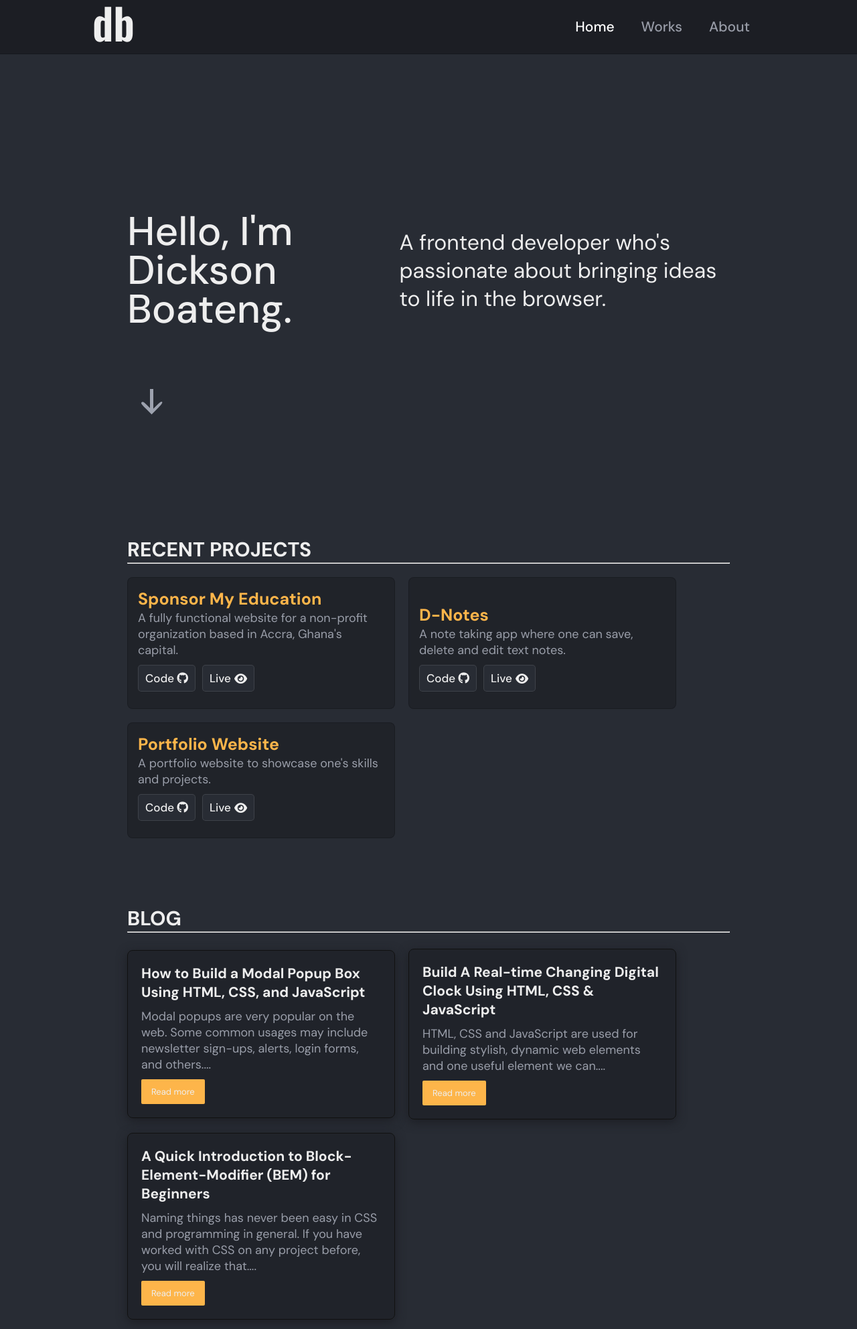
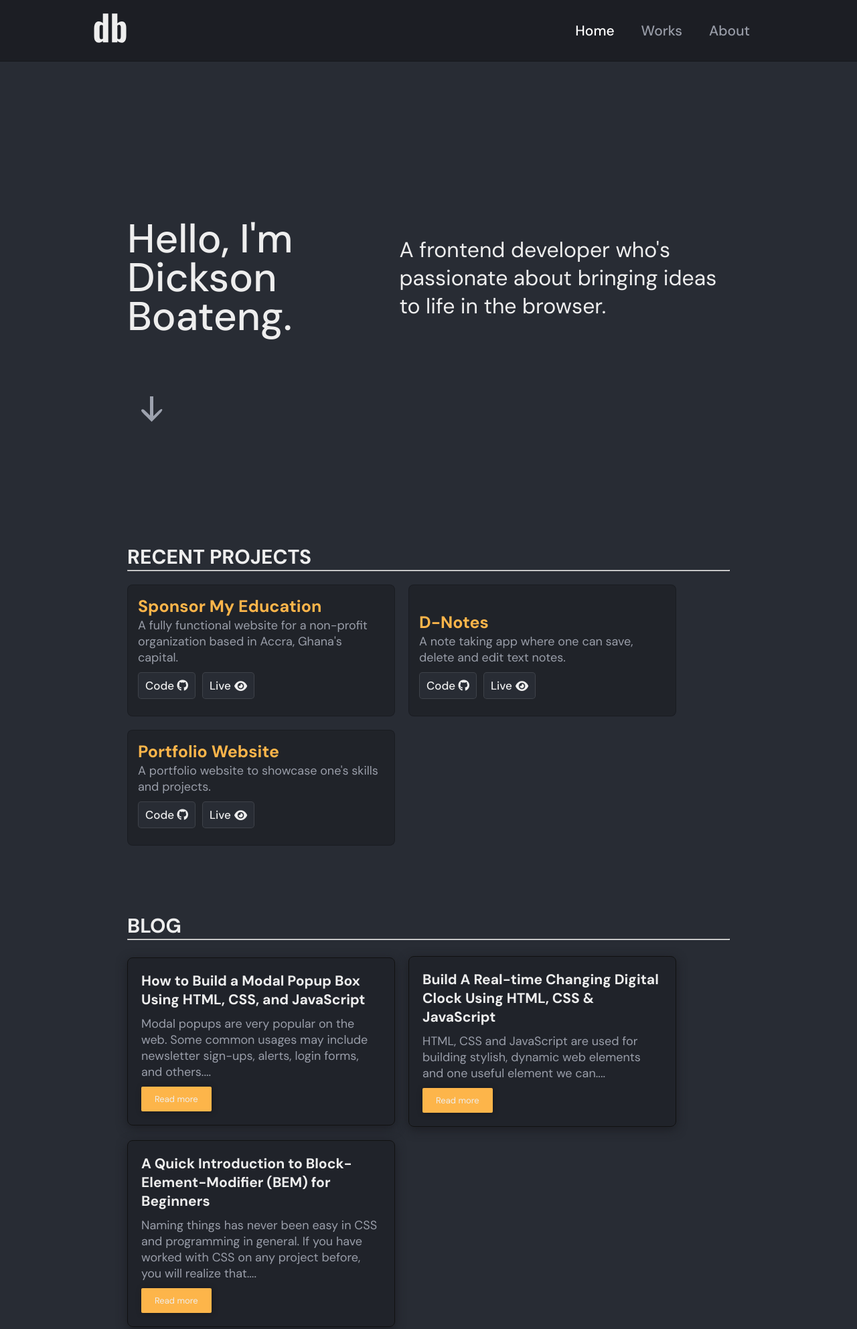
Before and after one commit to dboatengg/portfolio--two, a plain HTML site: page index.html in a window 1280 px wide. Shown: the top 1985 px of the page at 67% size. Drawn offline with Linux system fonts and the light colour scheme.

Commit message:
change size of blog buttons

```diff
--- a/sass/components/_blog.scss
+++ b/sass/components/_blog.scss
@@ -26,10 +26,11 @@
   display: block;
   background-color: $heading;
   color: $title;
-  padding: 1rem 1.5rem;
+  padding: 1rem 2rem;
   width: auto;
   border-radius: 2px;
   font-size: 1.3rem;
+  box-shadow: 1px 1px 10px rgba(0, 0, 0, 0.3);
 }
 
 @media only screen and (max-width: 911px) {
--- a/sass/components/_nav.scss
+++ b/sass/components/_nav.scss
@@ -5,7 +5,7 @@
   position: sticky;
   top: 0;
   z-index: 999999;
-  padding: 1rem;
+  padding: 2rem 0;
   background-color: $nav-background;
   border-bottom: 1px solid $card-background;
 }
@@ -35,7 +35,7 @@
   color: $title;
 }
 .logo {
-  width: 60px;
+  width: 50px;
 }
 
 /*******hamburger********/
```
Also changed, not shown: css/main.css, 1 other file.
